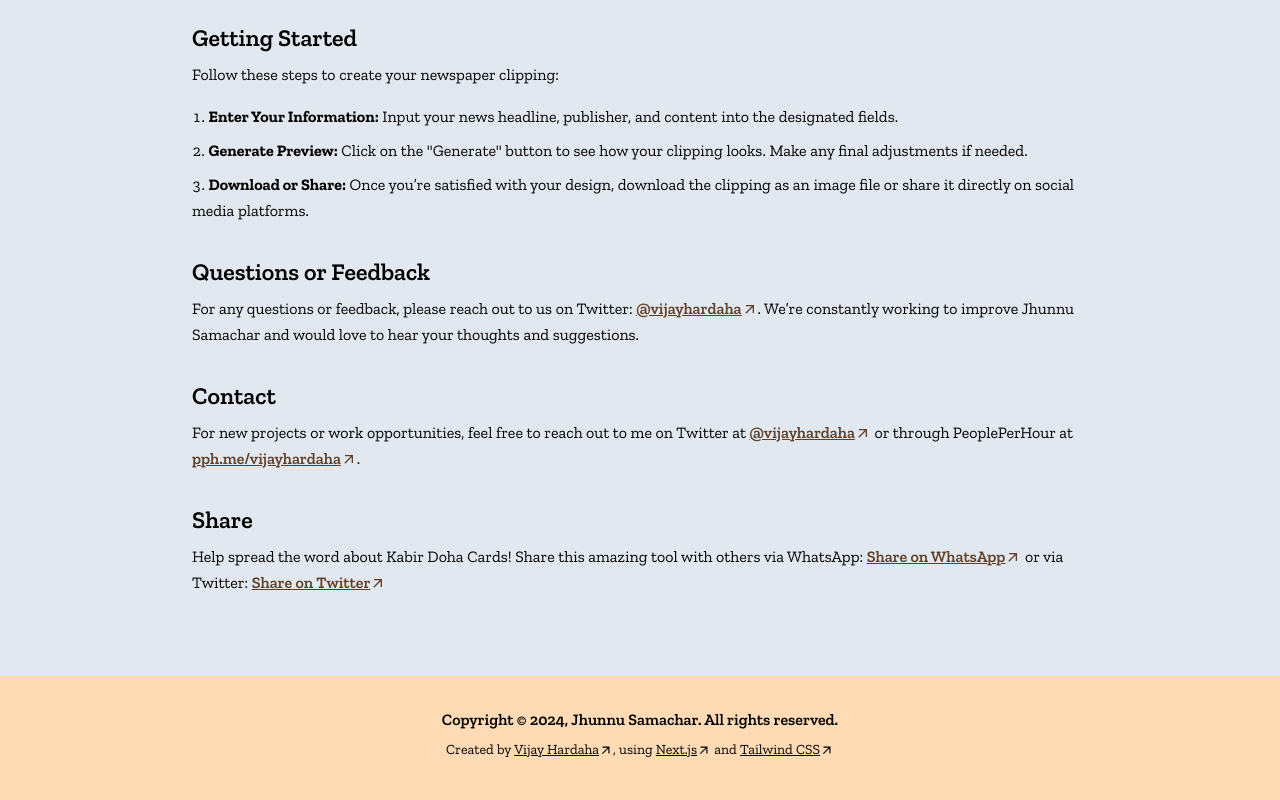
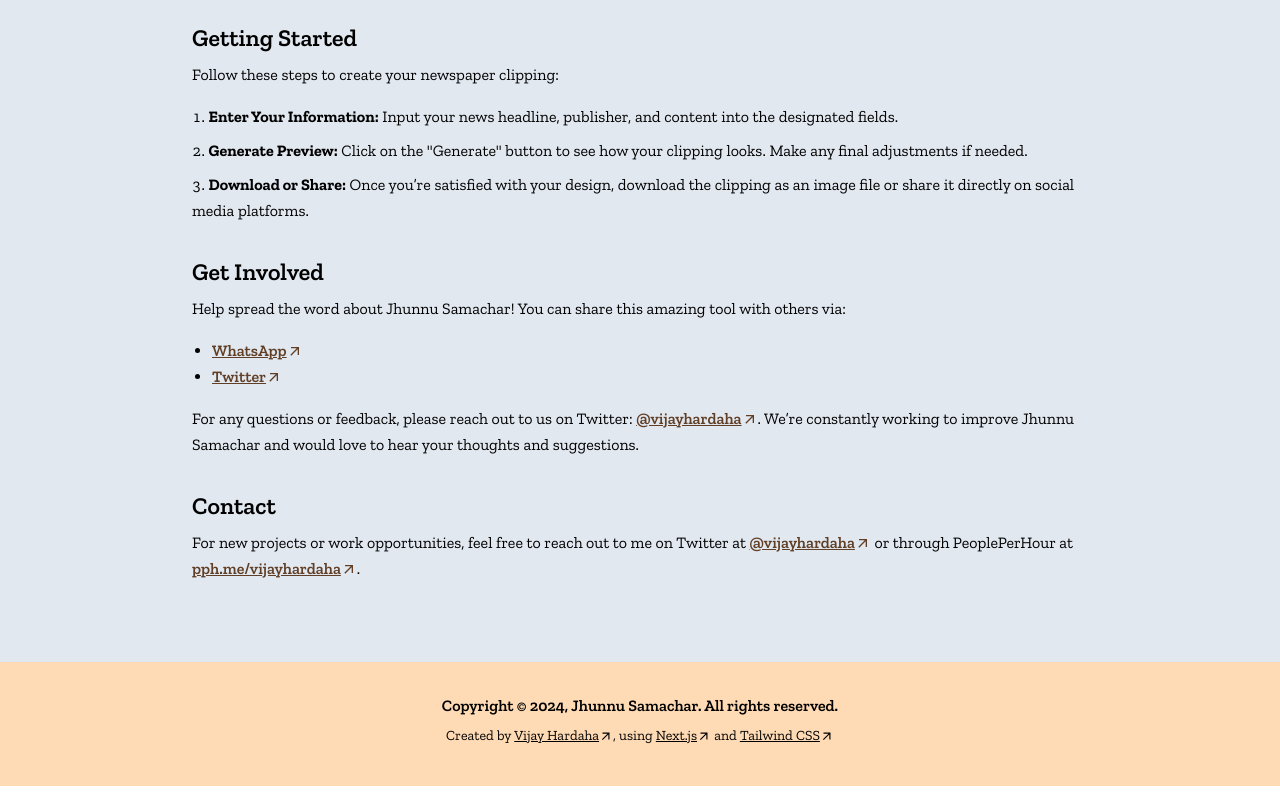
Before and after one commit to vijayhardaha/jhunnu-samachar, a Next.js app: page / in a window 1280 px wide. Shown: the part 1164-1964 px from the top of the page. Built offline with nearby package versions, Linux system fonts and the light colour scheme; no server answers; a web font is replaced by a local one.

Commit message:
refactor: enhance the footer text content

```diff
--- a/src/components/Footer.js
+++ b/src/components/Footer.js
@@ -50,7 +50,36 @@
 					</div>
 
 					<div className="mb-8 leading-relaxed">
-						<h3 className="mb-2 text-2xl font-semibold">Questions or Feedback</h3>
+						<h3 className="mb-2 text-2xl font-semibold">Get Involved</h3>
+						<p className="mb-4">
+							Help spread the word about Jhunnu Samachar! You can share this amazing tool with others via:
+						</p>
+						<ul className="list-disc pl-5 mb-4">
+							<li>
+								<a
+									href={getShareUrl()}
+									target="_blank"
+									rel="noopener noreferrer"
+									className="inline-flex items-center font-semibold text-primary underline hover:no-underline"
+									aria-label="Share on WhatsApp"
+								>
+									WhatsApp
+									<MdArrowOutward aria-hidden="true" />
+								</a>
+							</li>
+							<li>
+								<a
+									href={getShareUrl("x")}
+									target="_blank"
+									rel="noopener noreferrer"
+									className="inline-flex items-center font-semibold text-primary underline hover:no-underline"
+									aria-label="Share on Twitter"
+								>
+									Twitter
+									<MdArrowOutward aria-hidden="true" />
+								</a>
+							</li>
+						</ul>
 						<p>
 							For any questions or feedback, please reach out to us on Twitter:{" "}
 							<a
@@ -94,34 +123,6 @@
 								<MdArrowOutward aria-hidden="true" />
 							</a>
 							.
-						</p>
-					</div>
-
-					<div className="mb-8 leading-relaxed">
-						<h3 className="mb-2 text-2xl font-semibold">Share</h3>
-						<p>
-							Help spread the word about Kabir Doha Cards! Share this amazing tool with others via WhatsApp:{" "}
-							<a
-								href={getShareUrl()}
-								target="_blank"
-								rel="noopener noreferrer"
-								className="inline-flex items-center font-semibold text-primary underline hover:no-underline"
-								aria-label="Share on WhatsApp"
-							>
-								Share on WhatsApp
-								<MdArrowOutward aria-hidden="true" />
-							</a>{" "}
-							or via Twitter:{" "}
-							<a
-								href={getShareUrl("x")}
-								target="_blank"
-								rel="noopener noreferrer"
-								className="inline-flex items-center font-semibold text-primary underline hover:no-underline"
-								aria-label="Share on Twitter"
-							>
-								Share on Twitter
-								<MdArrowOutward aria-hidden="true" />
-							</a>
 						</p>
 					</div>
 				</div>
```
